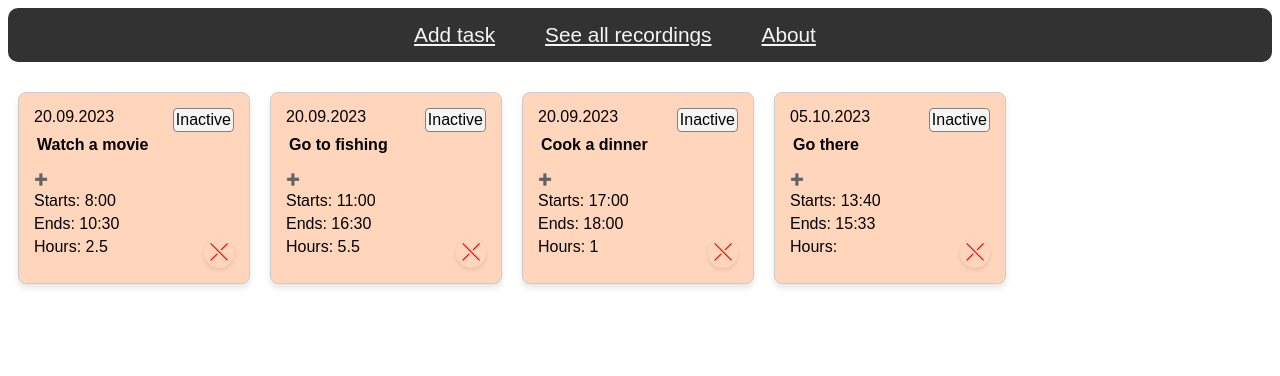
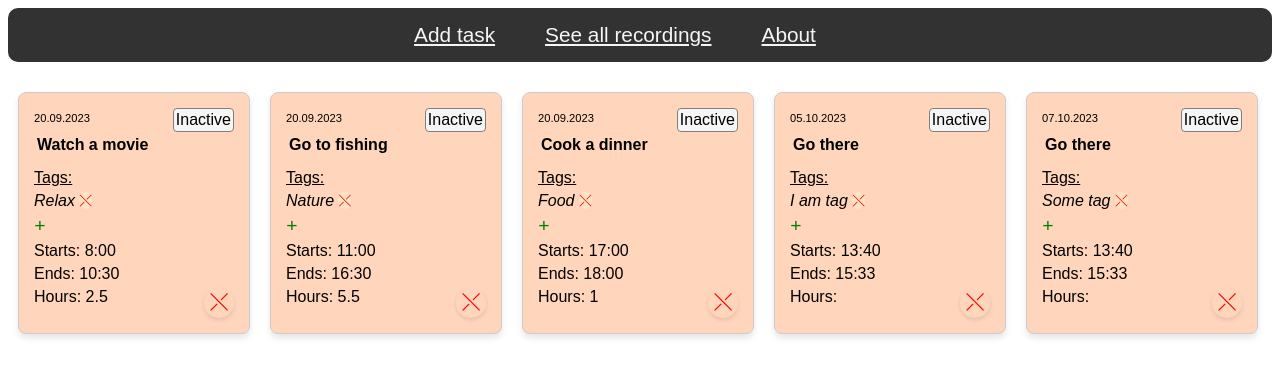
Before and after one commit to iuloz/Tasks-Activity-Monitoring, a React (Create React App) app in the folder work-hours-recording-application/: page /recordings in a window 1280 px wide. Shown: the top 376 px of the page. Built offline with nearby package versions, Linux system fonts and the light colour scheme; data requests are answered from the project's data file.

Commit message:
Arbitrary deleting tags, always one is available

```diff
--- a/work-hours-recording-application/db.json
+++ b/work-hours-recording-application/db.json
@@ -35,6 +35,15 @@
       "end": "15:33",
       "hours": "",
       "id": 4
+    },
+    {
+      "date": "07.10.2023",
+      "task": "Go there",
+      "tag": "Some tag",
+      "start": "13:40",
+      "end": "15:33",
+      "hours": "",
+      "id": 5
     }
   ]
 }
--- a/work-hours-recording-application/src/TasksItem.js
+++ b/work-hours-recording-application/src/TasksItem.js
@@ -12,7 +12,7 @@ function TasksItem({ date, task, tag, start, end, hours }) {
     const [remove, setRemove] = useState(false);
 
     const [addingTag, setAddingTag] = useState(false);
-    const [tags, setTags] = useState([]);
+    const [tags, setTags] = useState([tag]);
     const [newTag, setNewTag] = useState('');
     const [editTagIndex, setEditTagIndex] = useState(null);
 
@@ -37,11 +37,19 @@ function TasksItem({ date, task, tag, start, end, hours }) {
         setTags(updatedTags);
     }
 
+    const deleteTag = (index) => {
+        if(tags.length > 1){
+            let updatedTags = [...tags];
+            updatedTags.splice(index, 1);
+            setTags(updatedTags);
+        }
+    }
+
 
 
     return remove ? null : (
         <div className='task-item' style={{ backgroundColor: color }}>
-            <p style={{ display: 'inline' }}>{date}</p><span onClick={changeStatus} className='status'>{status}</span>
+            <p style={{ display: 'inline', fontSize:'0.7rem' }}>{date}</p><span onClick={changeStatus} className='status'>{status}</span>
 
             {taskEditing ? (
                 <input
@@ -56,7 +64,7 @@ function TasksItem({ date, task, tag, start, end, hours }) {
                 <p className='task' onClick={() => setTaskEditing(true)}>{taskName}</p>
             )}
 
-            <div>
+            <p style={{textDecoration:'underline'}}>Tags: </p>
                 {tags.map((tag, index) => (
                     <p key={index}>
                         {editTagIndex === index ? (
@@ -69,7 +77,10 @@ function TasksItem({ date, task, tag, start, end, hours }) {
                                     autoFocus
                                 />
                         ) : (
-                            <span onClick={() => setEditTagIndex(index)}>{tag}</span>
+                            <>
+                                <span className='tag-span' onClick={() => setEditTagIndex(index)}>{tag} </span>
+                                <span className='tag-delete' onClick={()=>deleteTag(index)}> ⤬</span>
+                            </>
                         )}
                     </p>
                 ))}
@@ -83,10 +94,8 @@ function TasksItem({ date, task, tag, start, end, hours }) {
                         autoFocus
                     />
                 ) : (
-                    <span onClick={()=>setAddingTag(true)} style={{color:'green', fontSize:'0.7rem'}}>➕</span>
+                    <span className='tag-span' onClick={()=>setAddingTag(true)} style={{color:'green', fontSize:'1.2rem', cursor:'pointer'}}> +</span>
                 )}
-            </div>
-
             <p>Starts: {start}</p>
             <p>Ends: {end}</p>
             <p>Hours: {hours}<span id='delete_task' onClick={() => setRemove(true)}>⤬</span></p>
--- a/work-hours-recording-application/src/styles.css
+++ b/work-hours-recording-application/src/styles.css
@@ -136,3 +136,14 @@ form {
 .component-input {
     height: 5px;
 }
+
+.tag-delete {
+    font-size: 1rem;
+    width: 30px;
+    height: 30px;
+    text-align: center;
+    color: red;
+    border-radius: 50%;
+    background-color: bisque;
+    cursor: pointer;
+}
```
